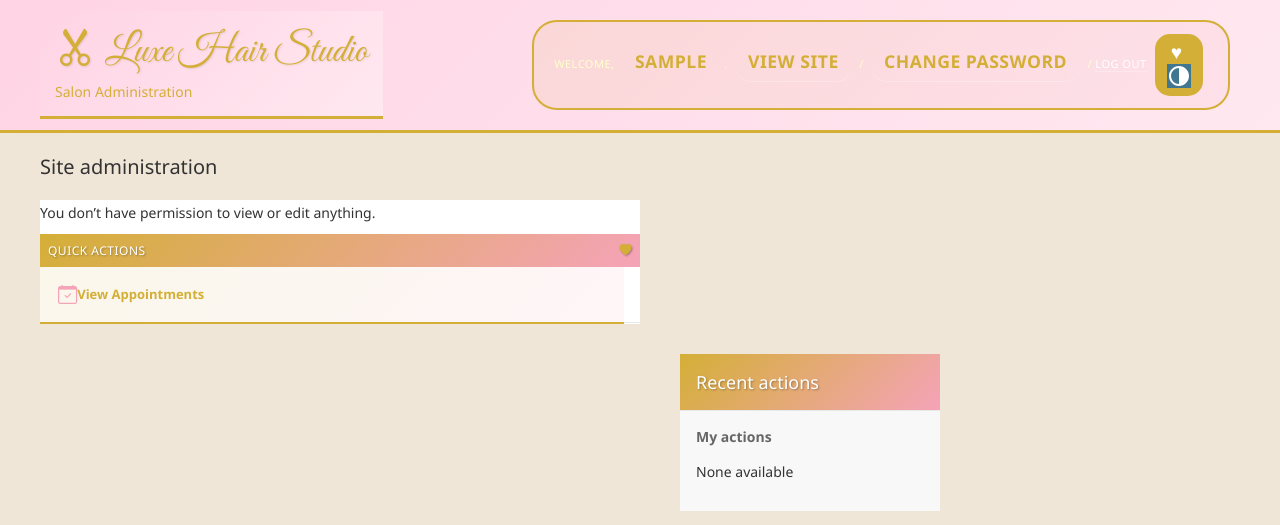
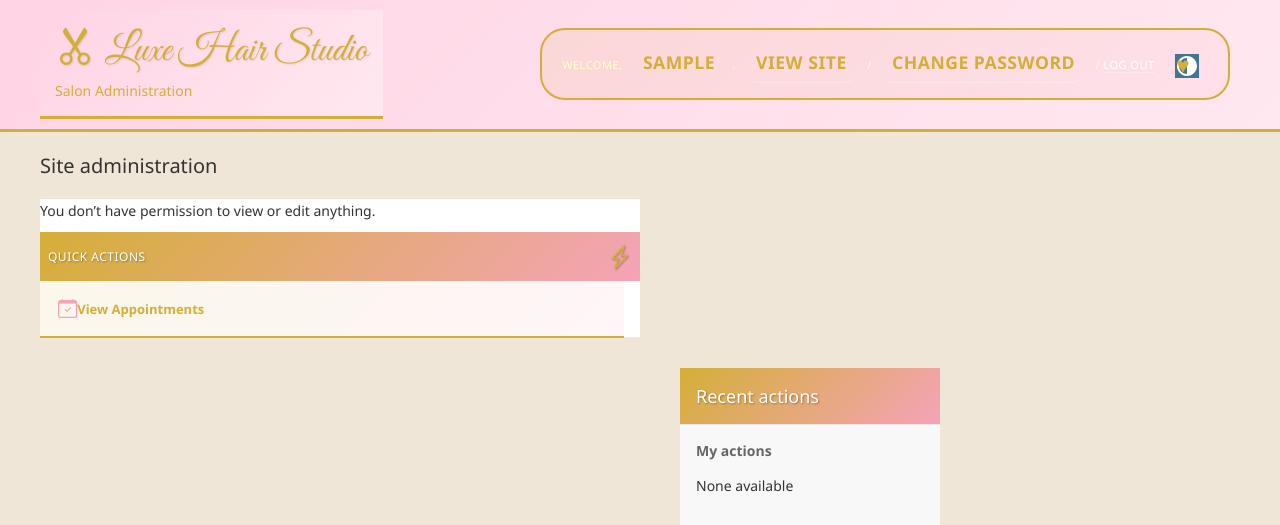
Before and after one commit to RBDevMaker/Appointment, a Django app: page /admin/ in a window 1280 px wide. Shown: the top 525 px of the page. Run offline with Django 5.2, Linux system fonts and the light colour scheme; the visitor is signed in with stand-in values (Sample User, id 1); data comes from the database, SQL or seed files in the repository; data that the repository does not hold is empty.

Commit message:
Fix theme toggle to gold heart, restore larger lightning bolt in Quick Actions

```diff
--- a/templates/admin/base_site.html
+++ b/templates/admin/base_site.html
@@ -123,33 +123,44 @@
         box-shadow: 0 4px 12px rgba(212, 175, 55, 0.4) !important;
     }
 
-    /* Style the theme toggle button */
+    /* Style the theme toggle button - just a gold heart */
     .theme-toggle,
     button[data-theme-toggle] {
-        background: var(--rose-gold) !important;
-        color: white !important;
+        background: transparent !important;
+        color: var(--rose-gold) !important;
         border: none !important;
         padding: 8px 12px !important;
         border-radius: 15px !important;
         font-weight: 600 !important;
-        font-size: 1.1rem !important;
+        font-size: 1.4rem !important;
         transition: all 0.3s ease !important;
         margin: 0 5px !important;
+        text-indent: -9999px !important;
+        /* Hide original text */
+        overflow: hidden !important;
+        width: 40px !important;
+        height: 40px !important;
+        position: relative !important;
     }
 
     .theme-toggle:hover,
     button[data-theme-toggle]:hover {
-        background: linear-gradient(135deg, var(--rose-gold) 0%, #b8941f 100%) !important;
+        color: white !important;
+        background: var(--rose-gold) !important;
         transform: translateY(-2px) !important;
         box-shadow: 0 4px 12px rgba(212, 175, 55, 0.4) !important;
     }
 
-    /* Replace theme toggle icon with heart */
+    /* Replace with just a heart */
     .theme-toggle::before,
     button[data-theme-toggle]::before {
         content: "♥" !important;
-        margin-right: 5px !important;
-        font-size: 1.2rem !important;
+        position: absolute !important;
+        top: 50% !important;
+        left: 50% !important;
+        transform: translate(-50%, -50%) !important;
+        text-indent: 0 !important;
+        font-size: 1.4rem !important;
     }
 </style>
 {% endblock %}
--- a/templates/admin/index.html
+++ b/templates/admin/index.html
@@ -10,7 +10,7 @@
         <caption>
             <div style="display: flex; align-items: center; justify-content: space-between;">
                 <span>Quick Actions</span>
-                <i class="bi bi-heart-fill" style="color: var(--rose-gold);"></i>
+                <i class="bi bi-lightning-charge" style="color: var(--rose-gold); font-size: 1.5rem;"></i>
             </div>
         </caption>
         <tbody>
```
